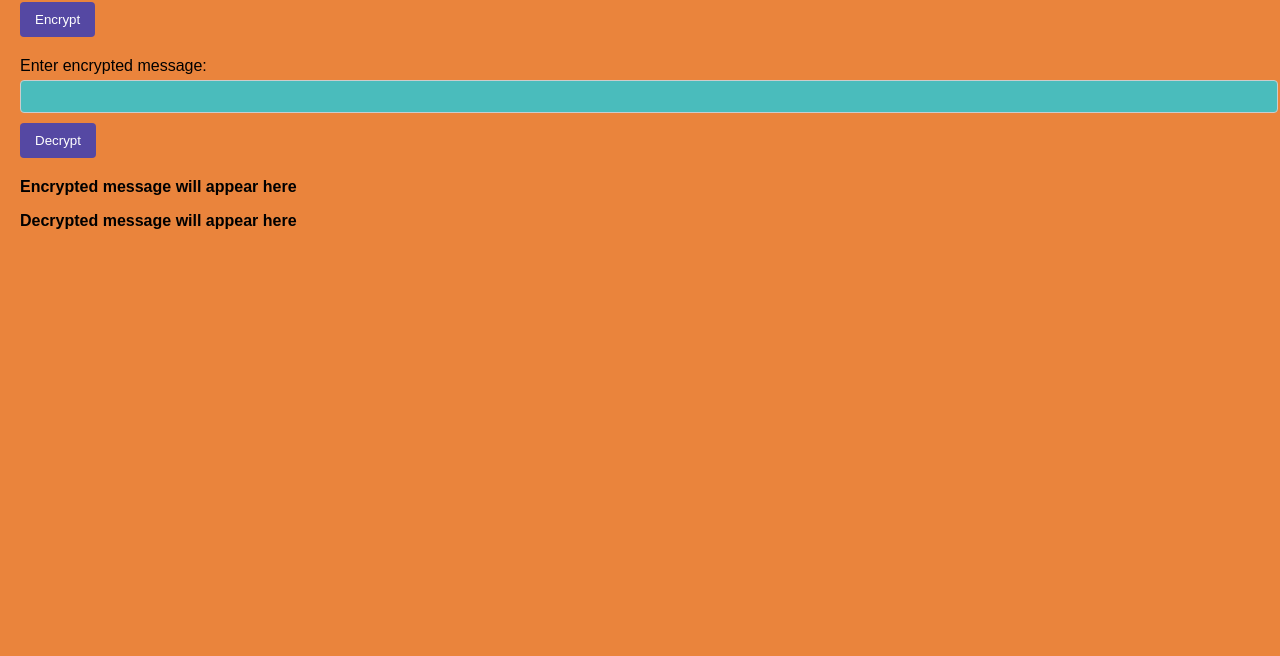
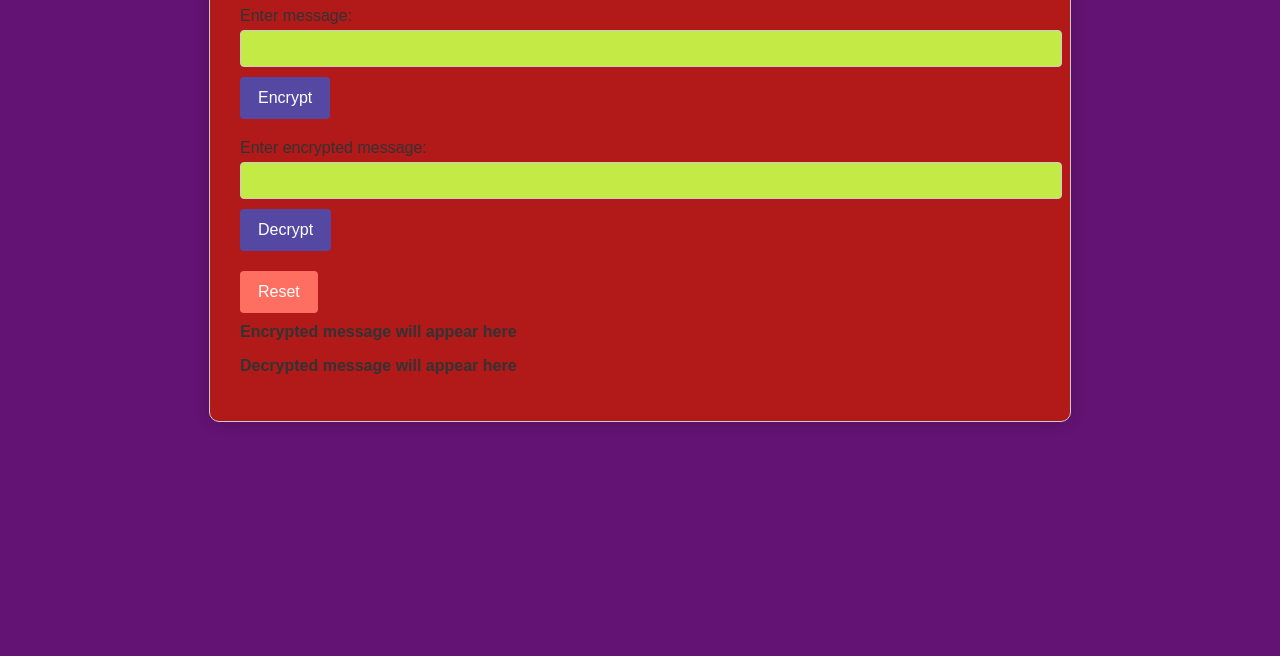
Before and after one commit to ianscottmartin/helpCaesarParty, a plain HTML site: page index.html in a window 1280 px wide. Shown: the part 144-800 px from the top of the page. Drawn offline with Linux system fonts and the light colour scheme.

Commit message:
playing with colors

```diff
--- a/index.html
+++ b/index.html
@@ -23,6 +23,8 @@
     <button type="submit">Decrypt</button>
   </form>
 
+  <button id="resetButton">Reset</button>
+
   <div>
     <p id="encryptedMessage">Encrypted message will appear here</p>
     <p id="decryptedMessage">Decrypted message will appear here</p>
--- a/script.js
+++ b/script.js
@@ -80,5 +80,12 @@ document
       'Decrypted message: ' + decryptedMessage;
   });
 
-// decrypt secret message
-// Iueuan jrxuq cjythdykwxaj mixkqtaeml ebv wHenckvbkei rqdmt fHukckvi.r Jbxuihus, tmxayiwfuxh sjxau amenhtv 'zQkhhuubyjkit' yjew jhxux mxydatij. zJxmu hvymhihj ajel kldlsuyjb dyju yid uekdh qIbkqsxa xsxqqdvduzb wuqzhdoi qjxwu waueo xjem jfxuy dpuntj dgkvuiwj.
+// Handle reset button click
+document.getElementById('resetButton').addEventListener('click', function () {
+  document.getElementById('messageInput').value = '';
+  document.getElementById('encryptedMessageInput').value = '';
+  document.getElementById('encryptedMessage').textContent =
+    'Encrypted message will appear here';
+  document.getElementById('decryptedMessage').textContent =
+    'Decrypted message will appear here';
+});
--- a/styles.css
+++ b/styles.css
@@ -1,7 +1,29 @@
 body {
-    font-family: Arial, sans-serif;
+    font-family: papyrus, Arial, sans-serif;
     margin: 20px;
-    background-color: rgb(234, 132, 60);
+    background-color: #631373;
+    /* background-image: linear-gradient(135deg, #FF9A8B 0%, #FF6A88 30%, #FF99AC 100%); */
+    background-attachment: fixed;
+    background-size: cover;
+}
+
+.container {
+    max-width: 800px;
+    /* Increased max-width for a larger container */
+    margin: 40px auto;
+    padding: 30px;
+    /* Increased padding */
+    border: 1px solid #ccc;
+    border-radius: 10px;
+    background-color: #b21919;
+    box-shadow: 0 0 15px rgba(0, 0, 0, 0.2);
+    min-height: 400px;
+    /* Added minimum height for larger vertical size */
+}
+
+h1 {
+    text-align: center;
+    color: #333;
 }
 
 form {
@@ -11,52 +33,61 @@ form {
 label {
     display: block;
     margin-bottom: 5px;
+    color: #333;
 }
 
 input[type="text"] {
     width: 100%;
-    padding: 8px;
+    padding: 10px;
+    /* Increased padding */
     margin-bottom: 10px;
     border: 1px solid #ccc;
     border-radius: 4px;
-    background-color: rgb(74, 188, 188);
+    background-color: #c4eb45;
 }
 
 button {
-    padding: 10px 15px;
+    padding: 12px 18px;
+    /* Increased padding */
     background-color: #5548a3;
     color: #fff;
     border: none;
     border-radius: 4px;
     cursor: pointer;
+    font-size: 16px;
+    /* Increased font size */
 }
 
 button:hover {
     background-color: #39bed8;
 }
 
+#resetButton {
+    background-color: #ff6f61;
+}
+
+#resetButton:hover {
+    background-color: #ff3f31;
+}
+
 #encryptedMessage,
 #decryptedMessage {
     margin-top: 10px;
     font-weight: bold;
+    color: #333;
 }
-
-
-/* General styles
-
 
 /* Media queries for responsiveness */
 @media (max-width: 768px) {
     .container {
-        padding: 10px;
-        /* Reduce padding for smaller screens */
+        padding: 15px;
+        min-height: 300px;
+        /* Adjusted minimum height for smaller screens */
     }
 
     input[type="text"],
     button {
-        padding: 8px;
-        /* Reduce padding for smaller inputs and buttons */
+        padding: 10px;
         font-size: 14px;
-        /* Decrease font size for smaller screens */
     }
 }
```
